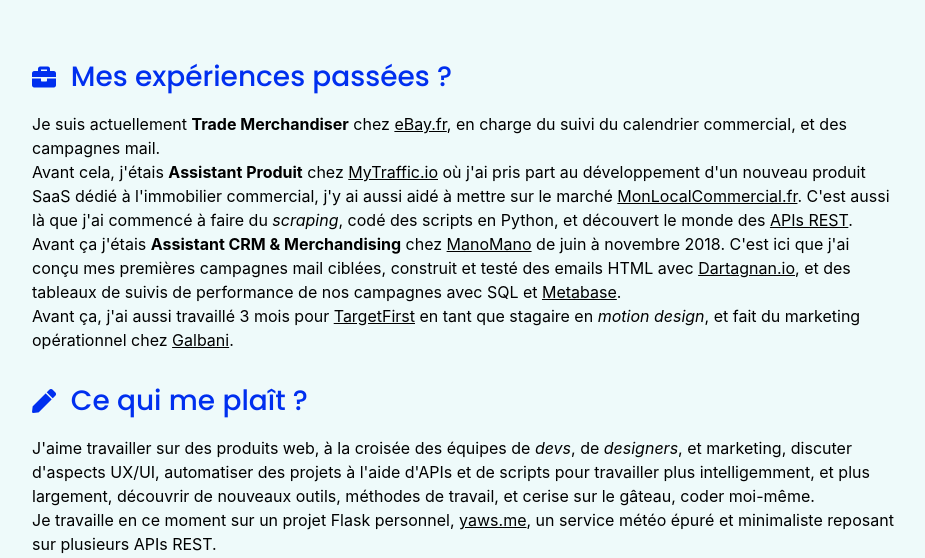
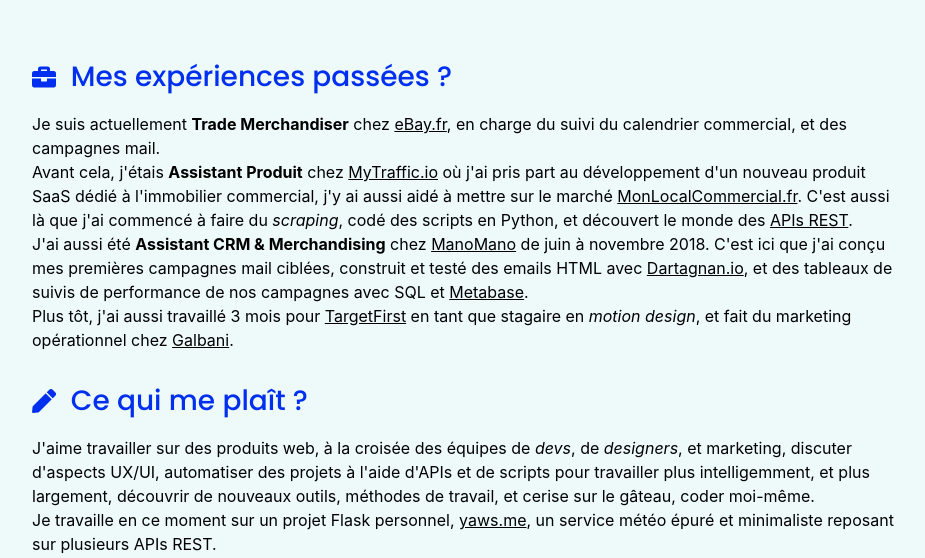
Before and after one commit to John35961/website-pro, a Flask app: page /fr/ in a window 1280 px wide. Shown: the part 502-1060 px from the top of the page, without its empty margins (176-1101 px from the left). Run offline with Flask 2, Linux system fonts and the light colour scheme; some libraries are stand-ins or nearby versions.

Commit message:
Updated copy

```diff
--- a/templates/EN_layout.html
+++ b/templates/EN_layout.html
@@ -39,7 +39,7 @@ Jean Guillet - Product management, design and code - Rennes (FR)
             from June to November 2018. There, I learnt to create targeted emailing campaigns, built HTML emails
             with <a href="https://dartagnan.io/fr" target="_blank" class="links">Dartagnan.io</a>, and monitoring dashboards
             with SQL and <a href="https://metabase.com/" target="_blank" class="links">Metabase</a>.<br />
-            Before that, I worked for 3 months as a motion design intern for <a href="https://www.targetfirst.com/" target="_blank" class="links">TargetFirst</a>, and a marketing intern at <a href="https://www.galbani.fr/" target="_blank" class="links">Galbani</a>.
+            Earlier on, I worked for 3 months as a motion design intern for <a href="https://www.targetfirst.com/" target="_blank" class="links">TargetFirst</a>, and a marketing intern at <a href="https://www.galbani.fr/" target="_blank" class="links">Galbani</a>.
         </p>
     </div>
 </div>
--- a/templates/FR_layout.html
+++ b/templates/FR_layout.html
@@ -35,11 +35,11 @@ Jean Guillet - Product management, design et code - Rennes (FR)
             Avant cela, j'étais <b>Assistant Produit</b> chez <a href="https://www.mytraffic.io/" target="_blank" class="links">MyTraffic.io</a>
             où j'ai pris part au développement d'un nouveau produit SaaS dédié à l'immobilier commercial, j'y ai aussi aidé à mettre sur le marché <a href="https://www.monlocalcommercial.fr/" target="_blank" class="links">MonLocalCommercial.fr</a>.
             C'est aussi là que j'ai commencé à faire du <i>scraping</i>, codé des scripts en Python, et découvert le monde des <a href="https://adresse.data.gouv.fr/api" target="_blank" class="links">APIs REST</a>.<br />
-            Avant ça j'étais <b>Assistant CRM & Merchandising</b> chez <a href="https://www.manomano.fr/" target="_blank" class="links">ManoMano</a>
+            J'ai aussi été <b>Assistant CRM & Merchandising</b> chez <a href="https://www.manomano.fr/" target="_blank" class="links">ManoMano</a>
             de juin à novembre 2018. C'est ici que j'ai conçu mes premières campagnes mail ciblées, construit et testé des emails HTML
             avec <a href="https://dartagnan.io/fr" target="_blank" class="links">Dartagnan.io</a>, et des tableaux de suivis de performance de nos campagnes
             avec SQL et <a href="https://metabase.com/" target="_blank" class="links">Metabase</a>.<br />
-            Avant ça, j'ai aussi travaillé 3 mois pour <a href="https://www.targetfirst.com/" target="_blank" class="links">TargetFirst</a> en tant que stagaire en <i>motion design</i>, et fait du marketing opérationnel chez <a href="https://www.galbani.fr/" target="_blank" class="links">Galbani</a>.
+            Plus tôt, j'ai aussi travaillé 3 mois pour <a href="https://www.targetfirst.com/" target="_blank" class="links">TargetFirst</a> en tant que stagaire en <i>motion design</i>, et fait du marketing opérationnel chez <a href="https://www.galbani.fr/" target="_blank" class="links">Galbani</a>.
         </p>
     </div>
 </div>
```
